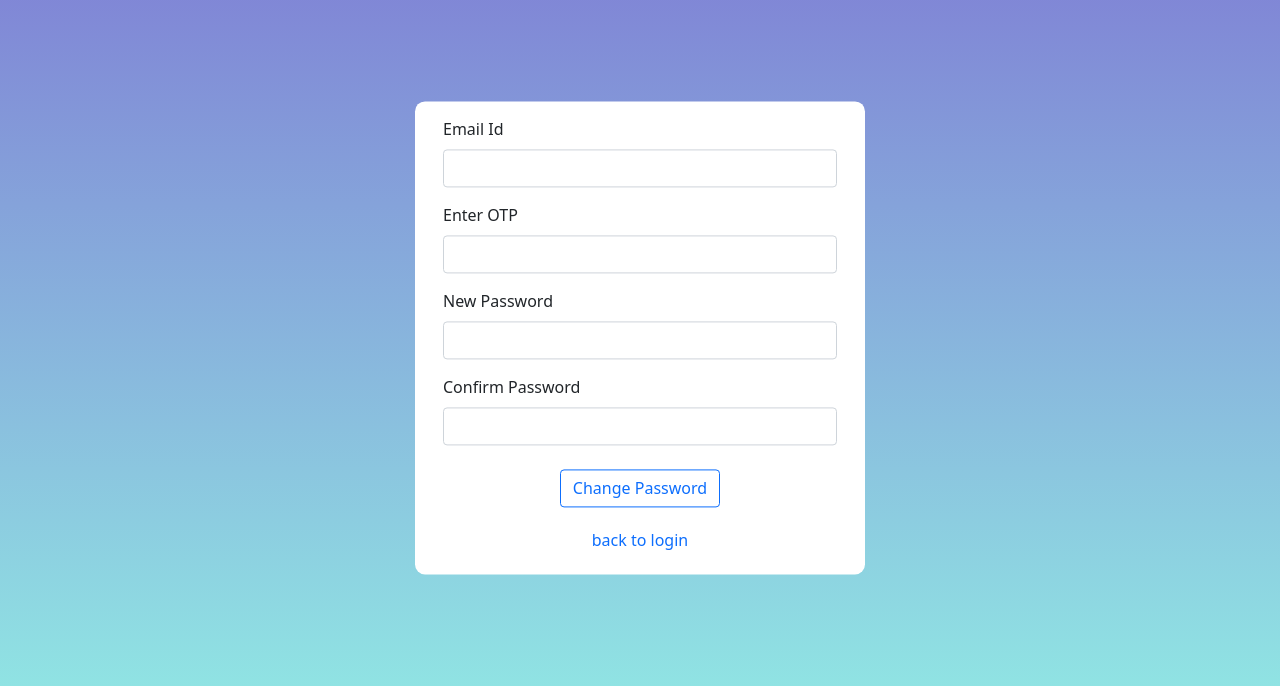
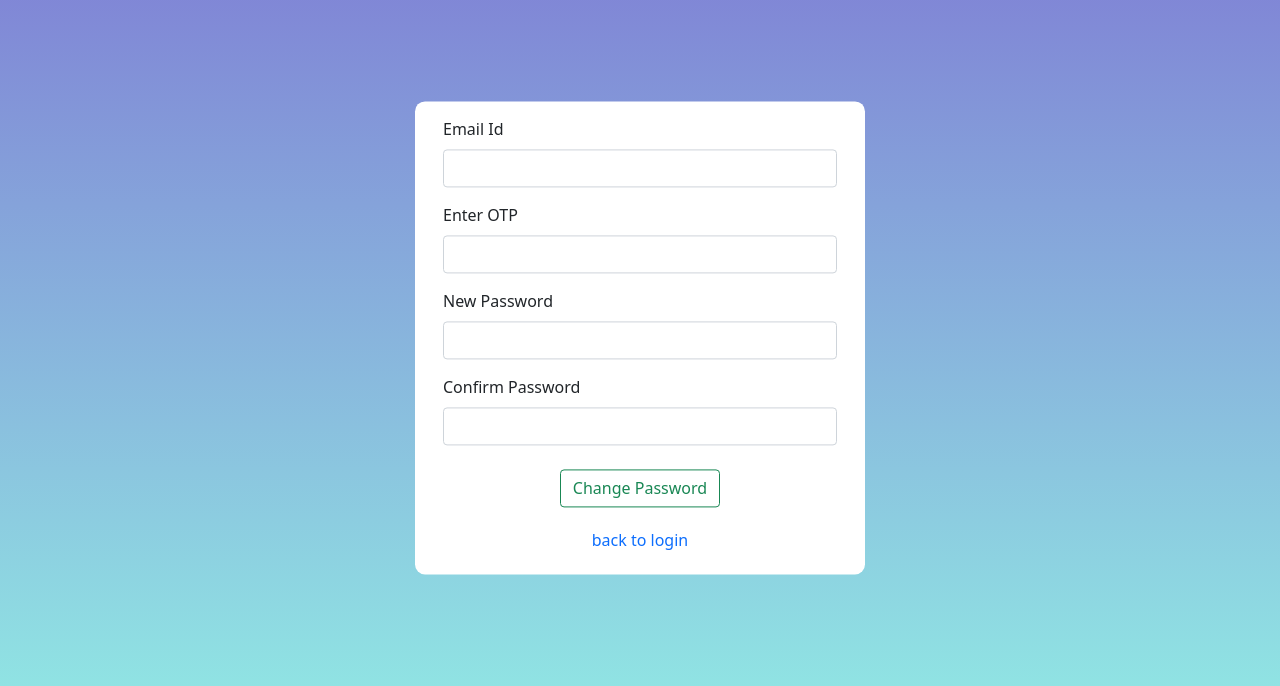
Before and after one commit to rohitpujari1144/Pujari-JCB-Spares, a plain HTML site: page index.html in a window 1280 px wide. Both pictures are taken after a click on the link "click here". Shown: the part 62-748 px from the top of the page. Drawn offline with nearby package versions, Linux system fonts and the light colour scheme.

Commit message:
Update index.html

```diff
--- a/index.html
+++ b/index.html
@@ -113,7 +113,7 @@
             <span id="newConfirmPasswordError" style="color: red;"></span>
         </div>
         <div class="m-4" style="text-align: center;">
-            <button type="button" class="btn btn-outline-primary" onclick="changePasswordClick()">Change Password</button>
+            <button type="button" class="btn btn-outline-success" onclick="changePasswordClick()">Change Password</button>
         </div>
         <div class="mb-4" style="text-align: center;">
             <h6><a class="createAccount" href="#loginFormContainer" onclick="backToLoginClick()">back to login</a></h6>
```
